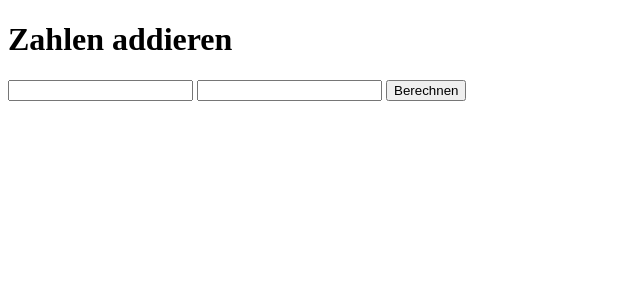
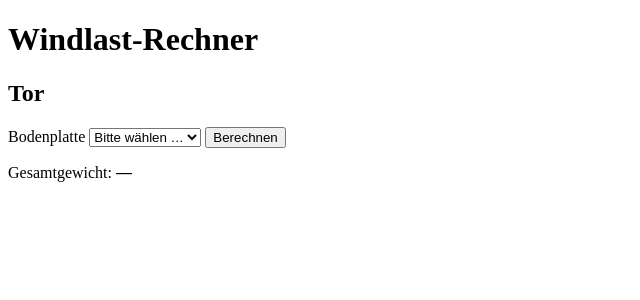
Before and after one commit to jonas507h/Windlast, a Flask app: page / in a window 1280 px wide. Shown: the top 300 px of the page, without its empty margins (0-640 px from the left). Run offline with Flask 3, Linux system fonts and the light colour scheme.

Commit message:
index.html passt jetzt auch

```diff
--- a/templates/index.html
+++ b/templates/index.html
@@ -2,18 +2,18 @@
 <html lang="de">
 <head>
   <meta charset="utf-8">
-  <title>Einfacher Rechner</title>
+  <title>Windlast</title>
+  <meta name="viewport" content="width=device-width, initial-scale=1">
 </head>
 <body>
-  <h1>Zahlen addieren</h1>
-  <form method="post">
-    <input type="number" name="a" step="any" required>
-    <input type="number" name="b" step="any" required>
-    <button type="submit">Berechnen</button>
-  </form>
 
-  {% if result is not none %}
-    <p>Ergebnis: {{ result }}</p>
-  {% endif %}
+  {% include "partials/header.html" %}
+
+  <main id="content">
+    {% include "konstruktionen/tor.html" %}
+  </main>
+
+  {% include "partials/footer.html" %}
+
 </body>
 </html>
```
